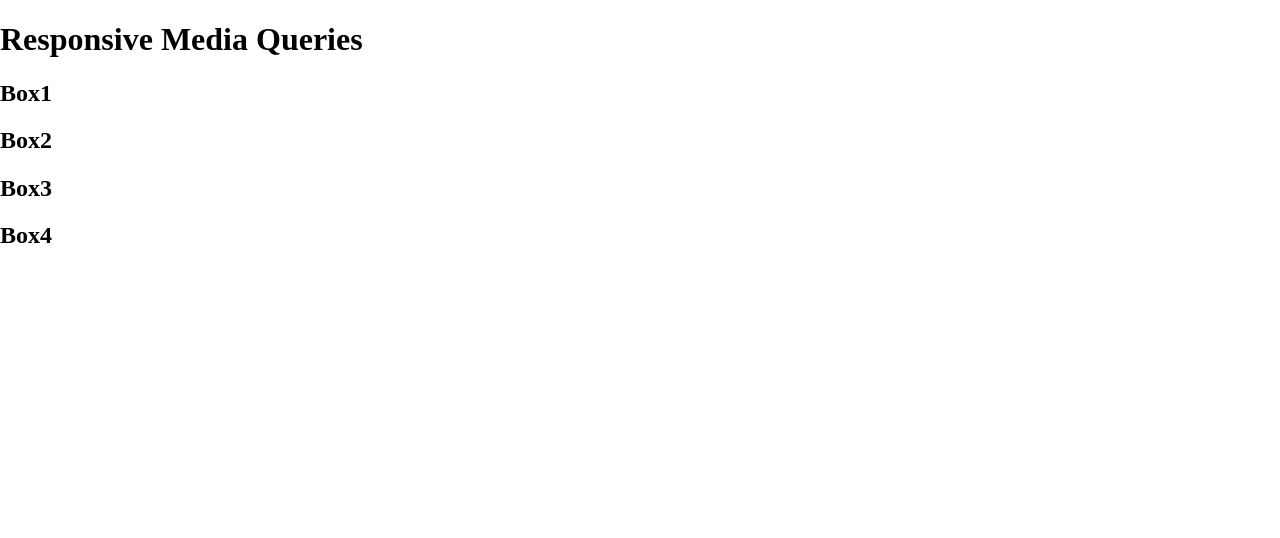
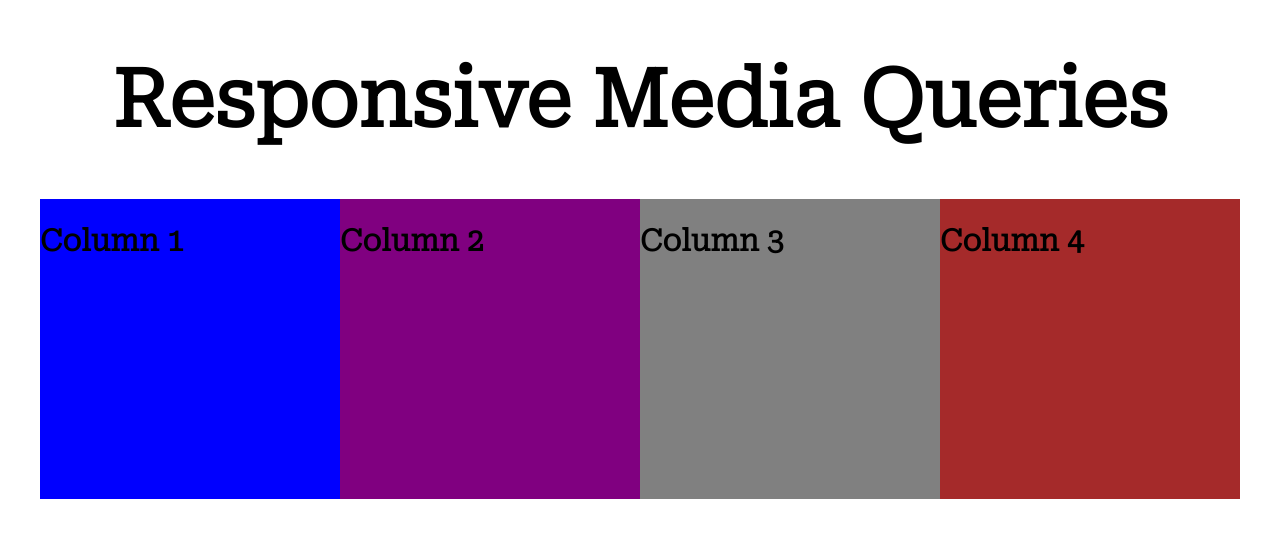
Before and after one commit to AlexHuangTW/HUANG_SHIH-HSUAN_Project3-main, a plain HTML site: page index.html in a window 1280 px wide. Drawn offline with Linux system fonts and the light colour scheme; a web font is replaced by a local one.

Commit message:
mainly adding css file
modify ID in HTML and add media query at 641px the page will have to change color

```diff
--- a/css/main.css
+++ b/css/main.css
@@ -0,0 +1,81 @@
+body {
+    font-family: Helvetica, Arial, sans-serif;
+  }
+
+.hidden {
+    display: none;
+}
+
+p {
+    margin-bottom: 30px;
+}
+
+h1,h2 {
+    font-family: 'Roboto Serif', arial, sans-serif;
+    font-size: 30px;
+}
+
+#header-title {
+    text-align: center;
+    font-size: 5em;
+    font-weight: bold;
+}
+
+.container {
+    max-width: 1200px;
+    margin: 0 auto;
+    display: flex;
+    flex-direction: column;
+}
+
+#con-1 {
+    background-color: rgb(255, 137, 157);
+    height: 300px;
+}
+
+#con-2 {
+    background-color: rgb(255, 0, 0);
+    height: 300px;
+}
+
+#con-3 {
+    background-color: rgb(116, 116, 116);
+    width: 30%;
+    height: 300px;
+}
+
+#con-4 {
+    background-color: brown;
+    width: 30%;
+    height: 300px;
+}
+
+@media screen and (min-width: 641px) {
+    .container {
+        max-width: 1200px;
+        margin: 0 auto;
+        display: flex;
+        flex-direction: row;
+    }
+    #con-1 {
+        background-color: rgb(0, 0, 255);
+        width: 25%;
+    }
+
+    #con-2 {
+        background-color: purple;
+        width: 25%;
+    }
+
+    #con-3 {
+        background-color: gray;
+        display: block;
+        width: 25%;
+    }
+
+    #con-4 {
+        background-color: brown;
+        display: block;
+        width: 25%;
+    }
+}
--- a/index.html
+++ b/index.html
@@ -12,12 +12,12 @@
     <link rel="stylesheet" href="css/main.css">
 </head>
 <body>
-    <h1>Responsive Media Queries</h1>
+    <h1 id="header-title">Responsive Media Queries</h1>
     <div class="container">
-        <section id="box1"><h2>Box1</h2></section>
-        <section id="box2"><h2>Box2</h2></section>
-        <section id="box3" class="hidden"><h2>Box3</h2></section>
-        <section id="box4" class="hidden"><h2>Box4</h2></section>
+        <section id="con-1"><h2>Column 1</h2></section>
+        <section id="con-2"><h2>Column 2</h2></section>
+        <section id="con-3" class="hidden"><h2>Column 3</h2></section>
+        <section id="con-4" class="hidden"><h2>Column 4</h2></section>
       </div>
 
     <script src="js/main.js"></script>
```
Also changed, not shown: 1 other file.
